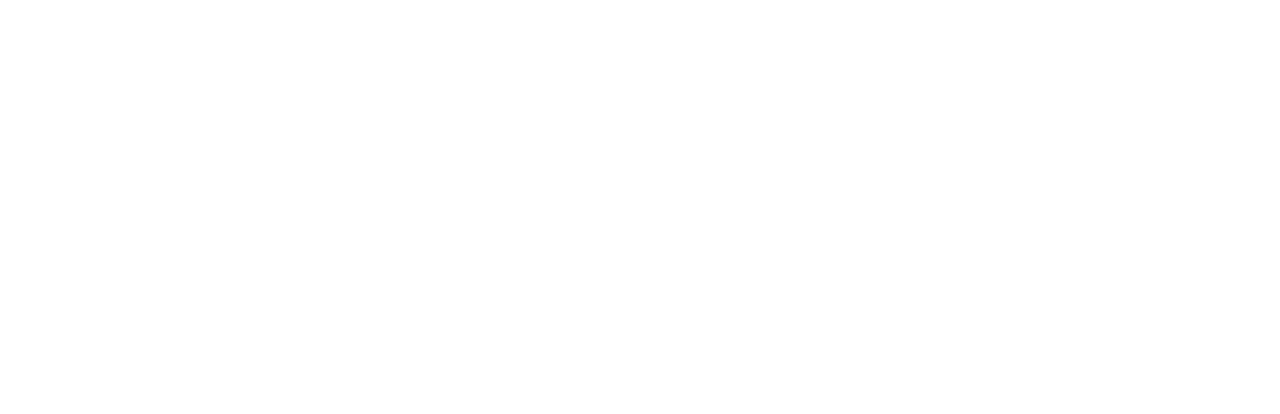
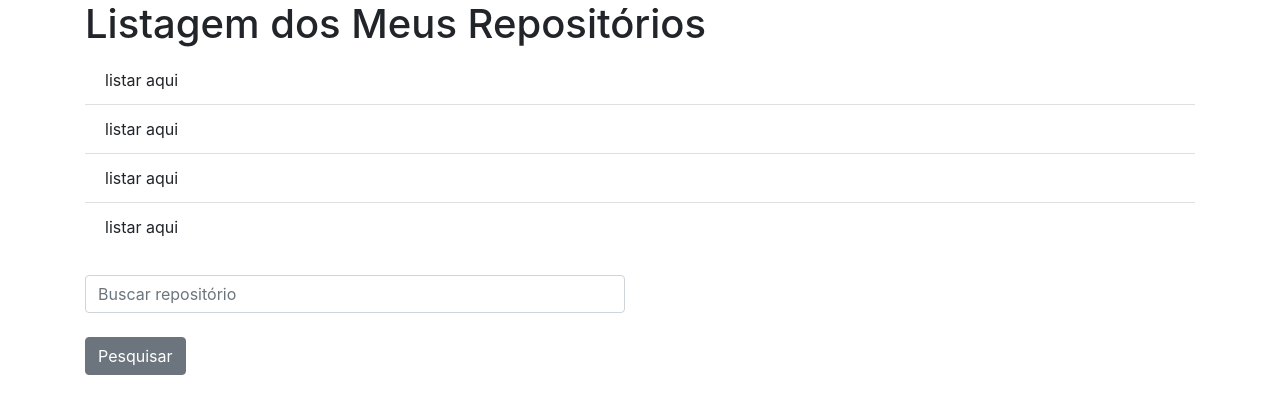
Before and after one commit to COAB1/nina, an Angular app: page /home in a window 1280 px wide. Before the commit this address led to /. Shown: the top 414 px of the page. Built offline with nearby package versions, Linux system fonts and the light colour scheme.

Commit message:
Cria componente e rota da pagina principal

```diff
--- a/src/app/app-routing.module.ts
+++ b/src/app/app-routing.module.ts
@@ -1,13 +1,17 @@
 import { NgModule } from '@angular/core';
 import { Routes, RouterModule } from '@angular/router';
+import { HomeComponent } from './home/home.component';
 import { LoginComponent } from './login/login.component';
 
 const routes: Routes = [
     {
         path: '',
         component: LoginComponent
+    },
+    {
+        path: 'home',
+        component: HomeComponent
     }
-
 ];
 
 @NgModule({
--- a/src/app/app.module.ts
+++ b/src/app/app.module.ts
@@ -4,11 +4,13 @@
 import { AppComponent } from './app.component';
 import { LoginComponent } from './login/login.component';
 import { AppRoutingModule } from './app-routing.module';
+import { HomeComponent } from './home/home.component';
 
 @NgModule({
   declarations: [
     AppComponent,
-    LoginComponent
+    LoginComponent,
+    HomeComponent,
   ],
   imports: [
     BrowserModule,
--- /dev/null
+++ b/src/app/home/home.component.html
@@ -0,0 +1,35 @@
+<div class="container">
+
+    <div class="row" id="header">
+        <div class="col-12">
+            <h1>Listagem dos Meus Repositórios</h1>
+        </div>
+    </div>
+
+    <div class="row">
+        <div class="col-12">
+            <ul class="list-group list-group-flush">
+                <li class="list-group-item"> listar aqui </li>
+                <li class="list-group-item"> listar aqui </li>
+                <li class="list-group-item"> listar aqui </li>
+                <li class="list-group-item"> listar aqui </li>
+
+            </ul>
+        </div>
+        <div class="col-10">
+            <ng-content></ng-content>
+        </div>
+    </div>
+    <br>
+    <div class="row">
+        <div class="form-group col-6" id="search">
+            <input type="text" class="form-control" placeholder="Buscar repositório" />
+            <br>
+            <button type="button" class="btn btn-secondary">Pesquisar</button>
+        </div>
+    </div>
+
+</div>
+<!--
+[(ngModel)]="aluno.nome"
+(click)="pesquisar()" -->
--- /dev/null
+++ b/src/app/home/home.component.ts
@@ -0,0 +1,15 @@
+import { Component, OnInit } from '@angular/core';
+
+@Component({
+  selector: 'app-home',
+  templateUrl: './home.component.html',
+  styleUrls: ['./home.component.css']
+})
+export class HomeComponent implements OnInit {
+
+  constructor() { }
+
+  ngOnInit(): void {
+  }
+
+}
```
Also changed, not shown: src/app/home/home.component.css (added), 1 other file (tests, documents, lock files or other folders).
